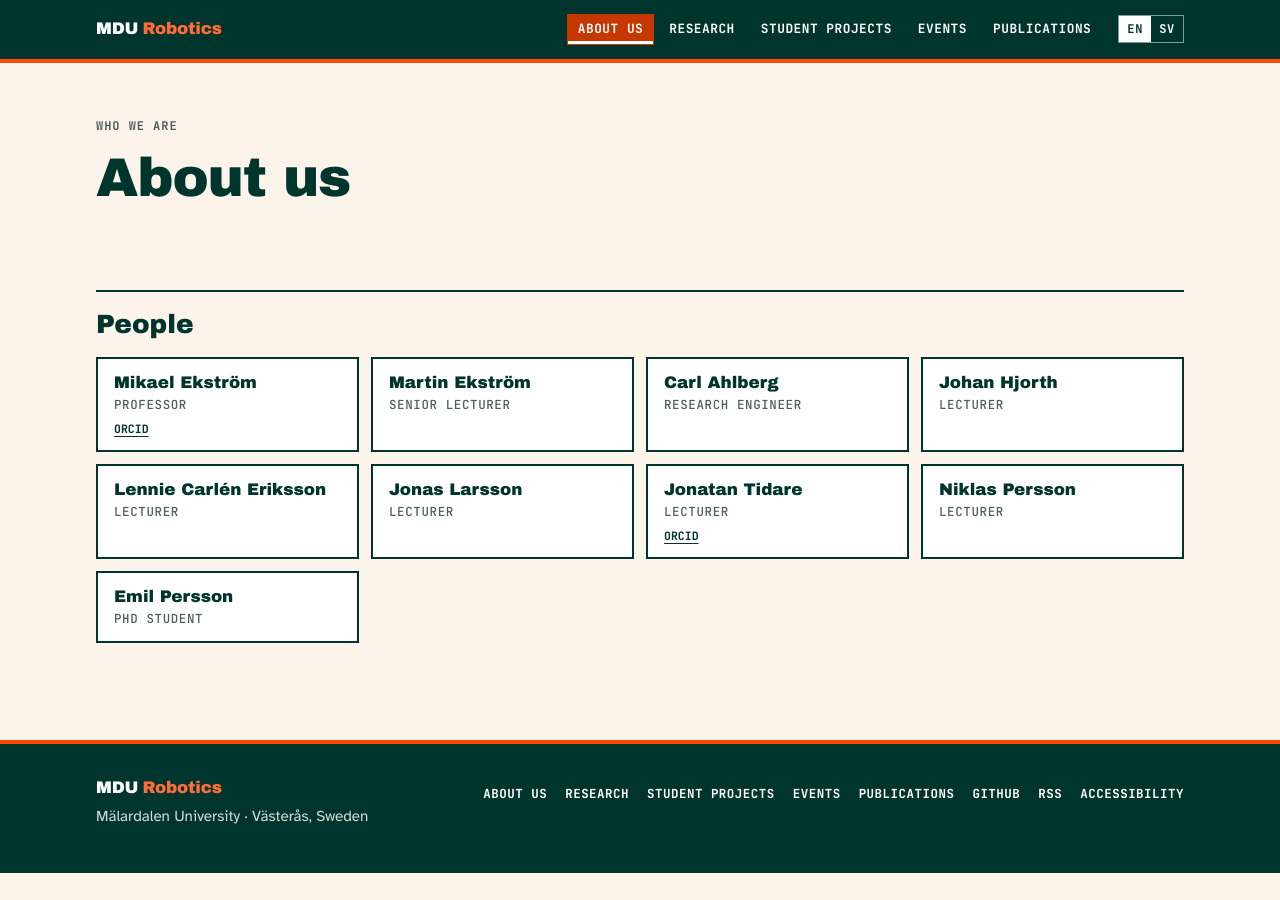
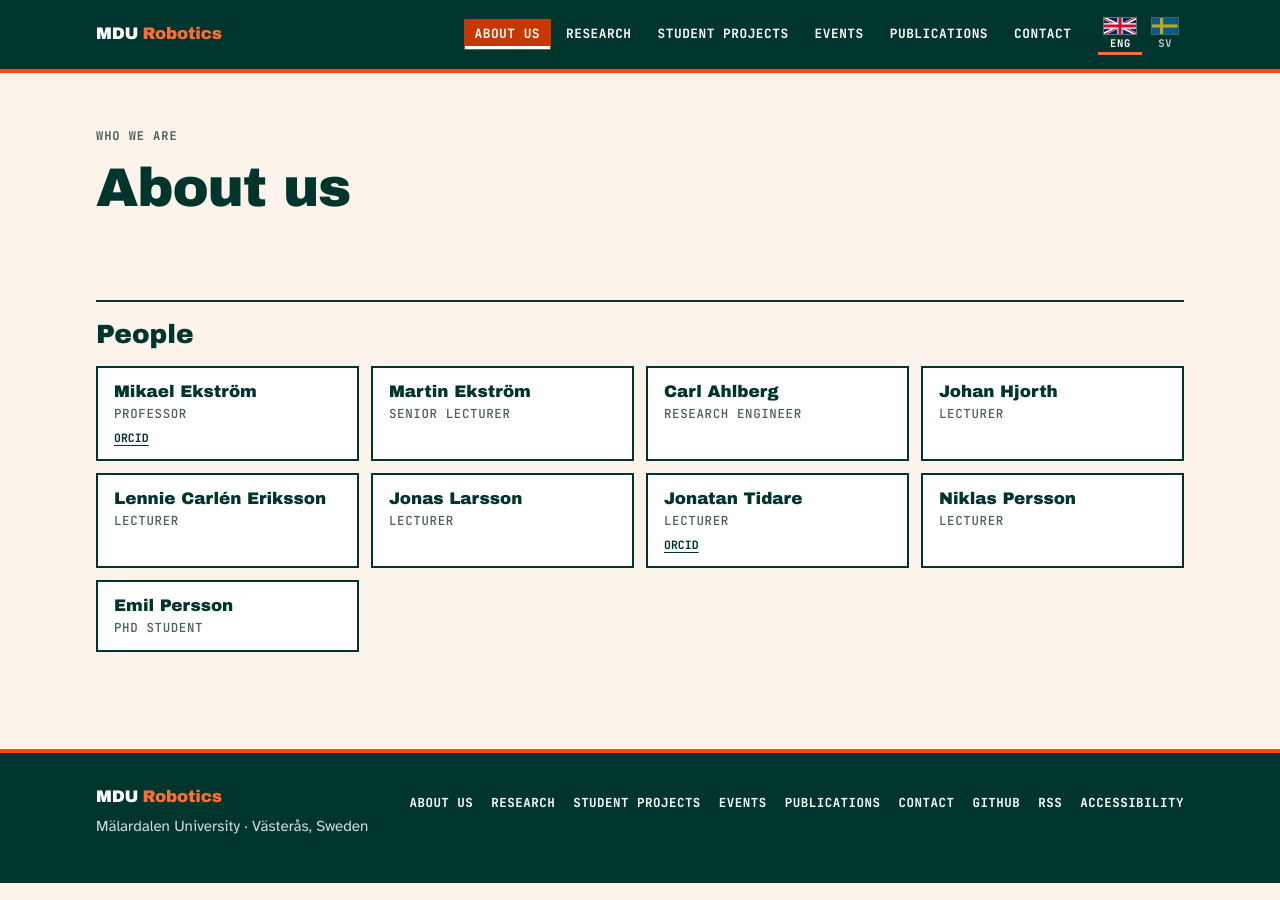
Before and after one commit to MDURobotics/mdurobotics.github.io, a Jekyll site: the page built from _pages/about.md, in a window 1280 px wide. Built offline with Jekyll 4.4.1, drawn with Linux system fonts in a browser that asks for light colours; some web fonts are replaced.

Commit message:
Show the language switch as flags, add a Contact page
- The EN | SV switch is now a UK and a Swedish flag (inline SVG) with
  ENG / SV under them; the current language is underlined
- New Contact page in both languages (/contact/, /sv/kontakt/) listing
  the people marked `contact: true` in _data/people.yml, with email

Co-Authored-By: Claude Opus 5.5 <noreply@anthropic.com>

```diff
--- a/_data/i18n.yml
+++ b/_data/i18n.yml
@@ -4,6 +4,7 @@
 # Swedish in _pages/sv/, and en/ + sv/ subfolders for projects and events).
 en:
   name: "English"
+  short: "ENG"
   home: "/"
   description: "Robotics research at Mälardalen University"
   university: "Mälardalen University"
@@ -56,6 +57,7 @@ en:
     "Report": "Report"
 sv:
   name: "Svenska"
+  short: "SV"
   home: "/sv/"
   description: "Robotikforskning vid Mälardalens universitet"
   university: "Mälardalens universitet"
--- a/_data/navigation.yml
+++ b/_data/navigation.yml
@@ -10,6 +10,8 @@ en:
     url: /events/
   - title: "Publications"
     url: /publications/
+  - title: "Contact"
+    url: /contact/
 sv:
   - title: "Om oss"
     url: /sv/about/
@@ -21,3 +23,5 @@ sv:
     url: /sv/events/
   - title: "Publikationer"
     url: /sv/publications/
+  - title: "Kontakt"
+    url: /sv/kontakt/
--- /dev/null
+++ b/_includes/flag.html
@@ -0,0 +1,3 @@
+{% comment %}Inline SVG flag: include.code = "en" (United Kingdom) or "sv" (Sweden). Decorative; the link text names the language.{% endcomment %}
+{% if include.code == "sv" %}<svg class="flag" viewBox="0 0 16 10" aria-hidden="true" focusable="false"><rect width="16" height="10" fill="#006aa7"/><rect x="5" width="2" height="10" fill="#fecc02"/><rect y="4" width="16" height="2" fill="#fecc02"/></svg>
+{% else %}<svg class="flag" viewBox="0 0 60 30" aria-hidden="true" focusable="false"><clipPath id="flag-uk"><path d="M30,15h30v15zv15h-30zh-30v-15zv-15h30z"/></clipPath><rect width="60" height="30" fill="#012169"/><path d="M0,0L60,30M60,0L0,30" stroke="#fff" stroke-width="6"/><path d="M0,0L60,30M60,0L0,30" clip-path="url(#flag-uk)" stroke="#c8102e" stroke-width="4"/><path d="M30,0v30M0,15h60" stroke="#fff" stroke-width="10"/><path d="M30,0v30M0,15h60" stroke="#c8102e" stroke-width="6"/></svg>{% endif %}
--- a/_layouts/default.html
+++ b/_layouts/default.html
@@ -30,8 +30,9 @@
         </nav>
         <nav class="langswitch" aria-label="{{ t.switch_label }}">
           {% for l in site.data.i18n %}{% assign code = l[0] %}
-            {% if code == page_lang %}<span aria-current="true" title="{{ l[1].name }}"><span class="vh">{{ l[1].name }}</span><span aria-hidden="true">{{ code | upcase }}</span></span>
-            {% else %}<a href="{{ alt_url | relative_url }}" hreflang="{{ code }}" lang="{{ code }}" title="{{ l[1].name }}"><span class="vh">{{ l[1].name }}</span><span aria-hidden="true">{{ code | upcase }}</span></a>{% endif %}
+            {% capture inner %}{% include flag.html code=code %}<span class="langswitch__code" aria-hidden="true">{{ l[1].short }}</span><span class="vh">{{ l[1].name }}</span>{% endcapture %}
+            {% if code == page_lang %}<span class="langswitch__item" aria-current="true">{{ inner }}</span>
+            {% else %}<a class="langswitch__item" href="{{ alt_url | relative_url }}" hreflang="{{ code }}" lang="{{ code }}">{{ inner }}</a>{% endif %}
           {% endfor %}
         </nav>
       </div>
--- a/assets/css/site.css
+++ b/assets/css/site.css
@@ -87,14 +87,17 @@ mark { background: var(--signal); color: var(--on-signal); padding: 0 .12em; -we
 .nav a:hover { border-color: rgba(255,255,255,.5); color: #fff; }
 .nav a[aria-current="page"] { background: var(--signal-strong); color: #fff; box-shadow: inset 0 -3px 0 #fff; }
 .topbar__right { display: flex; align-items: center; flex-wrap: wrap; gap: 8px 16px; max-width: 100%; }
-/* Language switch: EN | SV, the current language highlighted */
-.langswitch { display: flex; border: 1.5px solid rgba(255,255,255,.5); }
-.langswitch > * {
-  font: 700 .75rem/1 var(--mono); letter-spacing: .06em; color: #fff;
-  text-decoration: none; padding: 7px 8px; min-width: 2.6em; text-align: center;
+/* Language switch: a flag with ENG / SV under it; the current language is underlined */
+.langswitch { display: flex; gap: 4px; }
+.langswitch__item {
+  display: grid; justify-items: center; gap: 4px; padding: 4px 6px 3px;
+  color: #fff; text-decoration: none; border-bottom: 3px solid transparent;
 }
-.langswitch > span { background: #fff; color: #00352d; }
-.langswitch a:hover { background: rgba(255,255,255,.15); color: #fff; }
+.langswitch__item .flag { display: block; height: 16px; width: auto; outline: 1px solid rgba(255,255,255,.35); }
+.langswitch__code { font: 700 .66rem/1 var(--mono); letter-spacing: .06em; }
+.langswitch__item[aria-current] { border-bottom-color: var(--signal-on-dark); }
+a.langswitch__item { opacity: .75; }
+a.langswitch__item:hover, a.langswitch__item:focus-visible { opacity: 1; color: #fff; border-bottom-color: rgba(255,255,255,.5); }
 .vh { position: absolute; width: 1px; height: 1px; overflow: hidden; clip: rect(0 0 0 0); white-space: nowrap; }
 
 /* ---------- Hero ---------- */
```
Also changed, not shown: _data/people.yml (+8 -0 lines), _includes/contacts.html (added, +11 -0 lines), _pages/contact.md (added, +11 -0 lines), _pages/sv/kontakt.md (added, +11 -0 lines).
